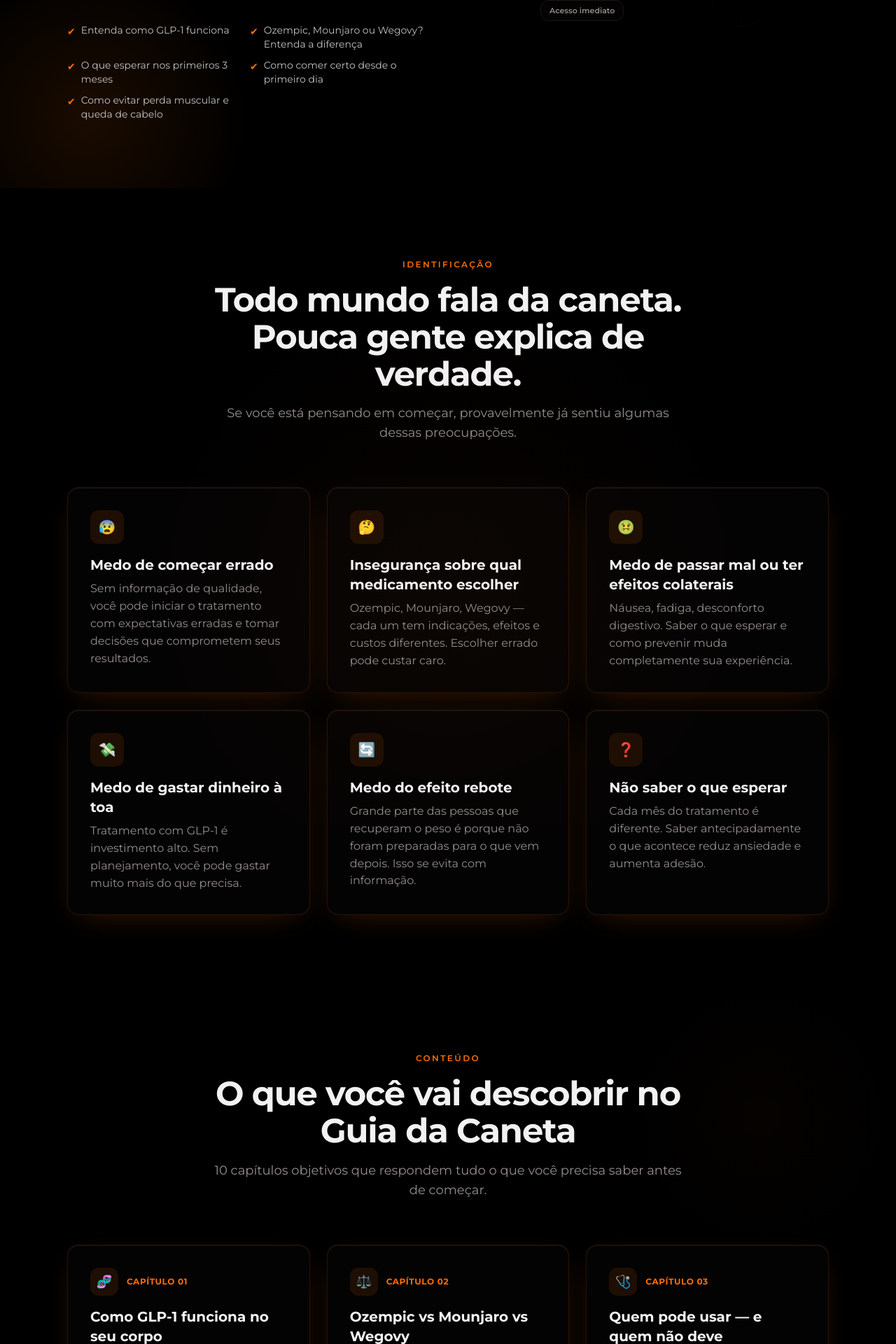
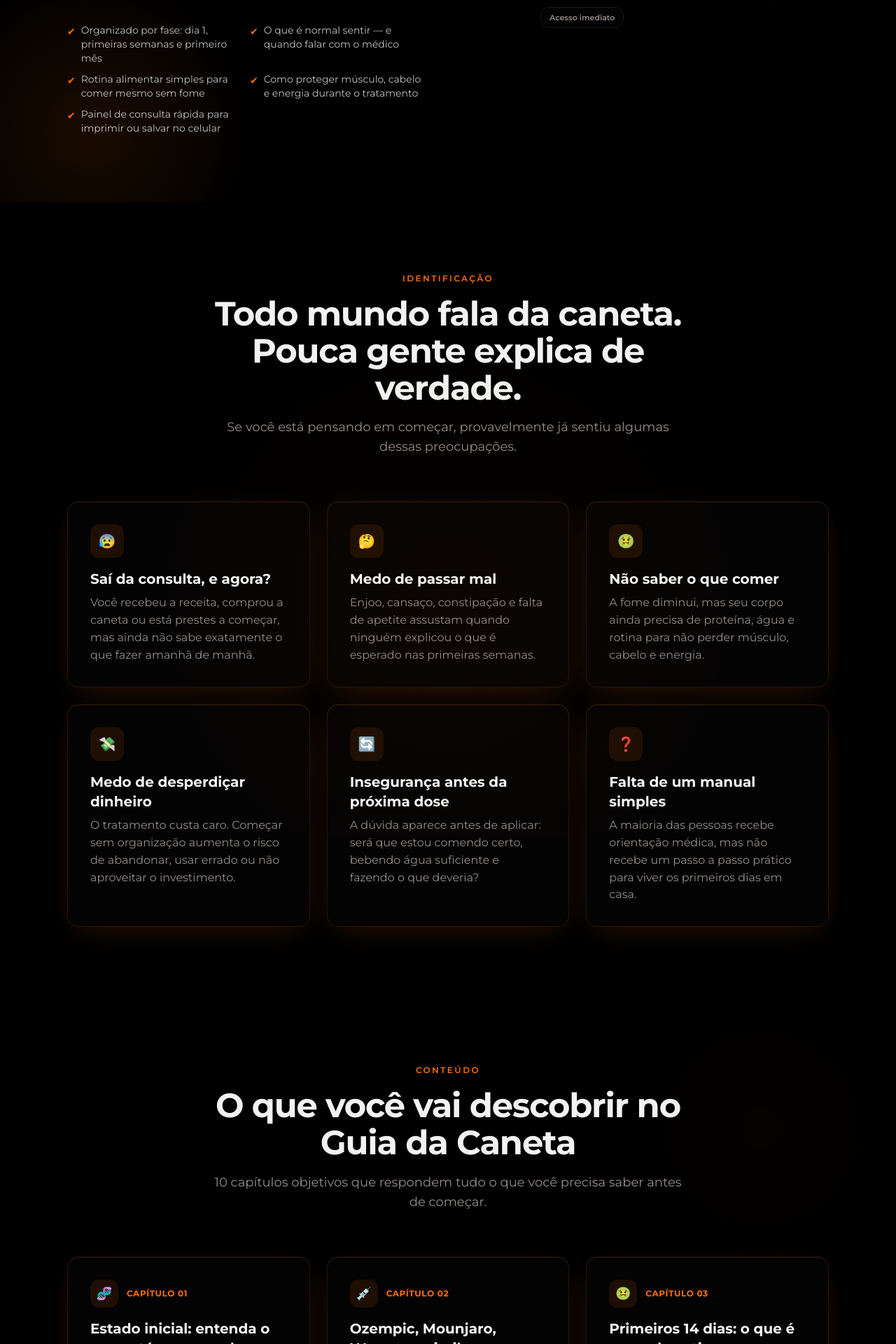
Before and after one commit to devpatrickfranco/guia-da-caneta, a React (Vite) app: page / in a window 1280 px wide. Shown: the part 735-2655 px from the top of the page at 70% size. Built offline with nearby package versions, Linux system fonts and the light colour scheme.

Commit message:
Add files via upload

```diff
--- a/src/constants/index.ts
+++ b/src/constants/index.ts
@@ -1,10 +1,10 @@
 export const SITE_CONFIG = {
-  name: 'Guia da Caneta',
+  name: 'Sistema Primeiras Semanas™',
   description:
-    'Tudo o que você precisa saber antes de começar a usar a caneta de emagrecimento — Ozempic, Mounjaro, Wegovy e similares.',
-  url: 'https://guiadacaneta.com.br',
-  ctaPrimary: 'Quero Acessar Agora',
-  ctaFinal: 'Quero Acessar o Guia da Caneta',
+    'O acompanhamento prático para quem começou ou está prestes a começar a caneta de emagrecimento — Ozempic, Mounjaro, Wegovy e similares.',
+  url: 'https://guiadacaneta.ellevo.marketing',
+  ctaPrimary: 'Quero meu sistema agora',
+  ctaFinal: 'Quero começar com segurança',
   priceFull: 'R$197',
   priceCurrent: 'R$27,00',
   priceParcelado: '6x de R$ 5,07',
@@ -13,43 +13,43 @@
 };
 
 export const HERO_BENEFITS = [
-  'Entenda como GLP-1 funciona',
-  'Ozempic, Mounjaro ou Wegovy? Entenda a diferença',
-  'O que esperar nos primeiros 3 meses',
-  'Como comer certo desde o primeiro dia',
-  'Como evitar perda muscular e queda de cabelo',
+  'Organizado por fase: dia 1, primeiras semanas e primeiro mês',
+  'O que é normal sentir — e quando falar com o médico',
+  'Rotina alimentar simples para comer mesmo sem fome',
+  'Como proteger músculo, cabelo e energia durante o tratamento',
+  'Painel de consulta rápida para imprimir ou salvar no celular',
 ];
 
 export const IDENTIFICATION_PAINS = [
   {
-    title: 'Medo de começar errado',
+    title: 'Saí da consulta, e agora?',
     description:
-      'Sem informação de qualidade, você pode iniciar o tratamento com expectativas erradas e tomar decisões que comprometem seus resultados.',
+      'Você recebeu a receita, comprou a caneta ou está prestes a começar, mas ainda não sabe exatamente o que fazer amanhã de manhã.',
   },
   {
-    title: 'Insegurança sobre qual medicamento escolher',
+    title: 'Medo de passar mal',
     description:
-      'Ozempic, Mounjaro, Wegovy — cada um tem indicações, efeitos e custos diferentes. Escolher errado pode custar caro.',
+      'Enjoo, cansaço, constipação e falta de apetite assustam quando ninguém explicou o que é esperado nas primeiras semanas.',
   },
   {
-    title: 'Medo de passar mal ou ter efeitos colaterais',
+    title: 'Não saber o que comer',
     description:
-      'Náusea, fadiga, desconforto digestivo. Saber o que esperar e como prevenir muda completamente sua experiência.',
+      'A fome diminui, mas seu corpo ainda precisa de proteína, água e rotina para não perder músculo, cabelo e energia.',
   },
   {
-    title: 'Medo de gastar dinheiro à toa',
+    title: 'Medo de desperdiçar dinheiro',
     description:
-      'Tratamento com GLP-1 é investimento alto. Sem planejamento, você pode gastar muito mais do que precisa.',
+      'O tratamento custa caro. Começar sem organização aumenta o risco de abandonar, usar errado ou não aproveitar o investimento.',
   },
   {
-    title: 'Medo do efeito rebote',
+    title: 'Insegurança antes da próxima dose',
     description:
-      'Grande parte das pessoas que recuperam o peso é porque não foram preparadas para o que vem depois. Isso se evita com informação.',
+      'A dúvida aparece antes de aplicar: será que estou comendo certo, bebendo água suficiente e fazendo o que deveria?',
   },
   {
-    title: 'Não saber o que esperar',
+    title: 'Falta de um manual simples',
     description:
-      'Cada mês do tratamento é diferente. Saber antecipadamente o que acontece reduz ansiedade e aumenta adesão.',
+      'A maioria das pessoas recebe orientação médica, mas não recebe um passo a passo prático para viver os primeiros dias em casa.',
   },
 ];
 
@@ -57,113 +57,113 @@
   {
     number: 1,
     icon: '🧬',
-    title: 'Como GLP-1 funciona no seu corpo',
-    description: 'Entenda o mecanismo de ação de forma simples e direta.',
+    title: 'Estado inicial: entenda o que está começando',
+    description: 'O mecanismo da caneta explicado de forma simples, sem linguagem médica complicada.',
   },
   {
     number: 2,
-    icon: '⚖️',
-    title: 'Ozempic vs Mounjaro vs Wegovy',
-    description: 'Diferenças, indicações e qual pode ser melhor para você.',
+    icon: '💉',
+    title: 'Ozempic, Mounjaro, Wegovy e similares',
+    description: 'Por que cada medicamento existe e por que a prescrição deve ser individual.',
   },
   {
     number: 3,
-    icon: '🩺',
-    title: 'Quem pode usar — e quem não deve',
-    description: 'Critérios de indicação, contraindicações e sinais de alerta.',
+    icon: '🤢',
+    title: 'Primeiros 14 dias: o que é normal sentir',
+    description: 'Enjoo, saciedade, cansaço, falta de apetite e sinais de alerta para falar com o médico.',
   },
   {
     number: 4,
-    icon: '📋',
-    title: 'Como conseguir prescrição médica',
-    description: 'O passo a passo para obter acompanhamento adequado.',
+    icon: '🥗',
+    title: 'Como comer sem perder músculo',
+    description: 'A regra da proteína primeiro e exemplos práticos para quem sente pouca fome.',
   },
   {
     number: 5,
-    icon: '💰',
-    title: 'Como economizar no tratamento',
-    description: 'Estratégias práticas para reduzir custos sem comprometer a qualidade.',
+    icon: '⚠️',
+    title: 'Os erros que travam o resultado',
+    description: 'Os deslizes mais comuns nas primeiras semanas e como evitar perda de tempo e dinheiro.',
   },
   {
     number: 6,
-    icon: '📅',
-    title: 'O que esperar nos primeiros meses',
-    description: 'Mês a mês: o que acontece no corpo, efeitos colaterais e adaptações.',
+    icon: '💪',
+    title: 'Protegendo cabelo e músculos',
+    description: 'Estratégias simples para reduzir flacidez, fraqueza, queda capilar e efeito rebote.',
   },
   {
     number: 7,
-    icon: '🥗',
-    title: 'Alimentação correta desde o primeiro dia',
-    description: 'O que comer e o que evitar para potencializar resultados.',
+    icon: '📅',
+    title: 'Rotina pronta para 7 dias',
+    description: 'Um modelo alimentar semanal para seguir sem precisar decidir tudo sozinha.',
   },
   {
     number: 8,
-    icon: '⚠️',
-    title: 'Os erros que travam resultados',
-    description: 'Equívocos comuns que sabotam o tratamento — e como evitá-los.',
+    icon: '🛒',
+    title: 'Lista de compras da semana',
+    description: 'Proteínas, vegetais, carboidratos de qualidade, frutas e itens úteis para a rotina.',
   },
   {
     number: 9,
-    icon: '💪',
-    title: 'Como proteger músculo e cabelo',
-    description: 'Estratégias nutricionais para evitar perda muscular e queda capilar.',
+    icon: '🍳',
+    title: 'Receitas para quem come pouco',
+    description: 'Ideias rápidas, proteicas e fáceis para dias de pouca fome ou enjoo.',
   },
   {
     number: 10,
-    icon: '📋',
-    title: 'Rotina prática pronta para seguir',
-    description: 'Um plano de ação simples para o dia a dia.',
+    icon: '📌',
+    title: 'Painel de consulta rápida',
+    description: 'Tabela de proteínas por porção e sinais de alerta para consultar quando precisar.',
   },
 ];
 
 export const ERROS = [
   {
-    title: 'Gastar dinheiro no medicamento errado',
+    title: 'Parar de comer porque perdeu a fome',
     description:
-      'Nem todo GLP-1 é igual. Pagar mais caro por um que não se adequa ao seu perfil é o erro mais comum e mais caro.',
+      'A balança pode até cair rápido, mas o preço pode ser perda muscular, fraqueza, queda de cabelo e efeito rebote.',
   },
   {
-    title: 'Aumentar dose cedo demais',
+    title: 'Aumentar dose antes da hora',
     description:
-      'Pressa para ver resultados leva a efeitos colaterais intensos e abandono precoce do tratamento.',
+      'Mais dose não significa mais resultado. Muitas vezes significa mais enjoo, mais desconforto e maior chance de abandonar.',
   },
   {
-    title: 'Perder massa muscular',
+    title: 'Não bater proteína mínima',
     description:
-      'Emagrecer sem preservar músculo compromete o metabolismo e aumenta o risco de recuperar o peso.',
+      'Proteína é o que ajuda a proteger músculo, cabelo, imunidade e firmeza enquanto o peso baixa.',
   },
   {
-    title: 'Comer errado durante o tratamento',
+    title: 'Ignorar água e constipação',
     description:
-      'Alimentação inadequada potencializa efeitos colaterais e reduz a eficácia do medicamento.',
+      'A caneta pode reduzir sede e apetite. Sem hidratação, enjoo, prisão de ventre e mal-estar ficam mais prováveis.',
   },
   {
-    title: 'Abandonar no primeiro enjoo',
+    title: 'Comparar sua dose com a de amigas',
     description:
-      'Desconforto inicial é normal e administrável. Desistir cedo significa jogar fora o investimento.',
+      'Cada prescrição considera histórico, exames e tolerância. Copiar dose ou trocar remédio por conta própria é risco real.',
   },
   {
-    title: 'Criar expectativas irreais',
+    title: 'Não saber quando pedir ajuda',
     description:
-      'Achar que a caneta faz tudo sozinha leva à frustração. Resultado sustentável exige preparo e informação.',
+      'Enjoo intenso, dor abdominal forte, constipação severa ou sintomas fora do padrão precisam de orientação médica.',
   },
 ];
 
 export const BONUS = [
   {
-    title: 'Lista de compras semanal',
+    title: 'Rotina de 7 dias para seguir',
     description:
-      'Um guia prático com os alimentos certos para cada fase do tratamento — organizado por semana.',
+      'Um modelo simples de refeições para as primeiras semanas, pensado para quem está com pouco apetite.',
   },
   {
-    title: 'Tabela de proteínas por porção',
+    title: 'Lista de compras pronta',
     description:
-      'Referência rápida para garantir a ingestão ideal de proteínas e proteger sua massa muscular.',
+      'Uma lista objetiva para montar a semana sem ficar perdida no mercado ou comprando itens aleatórios.',
   },
   {
-    title: '10 receitas proteicas para quem come pouco',
+    title: 'Painel de consulta rápida',
     description:
-      'Receitas práticas, rápidas e ricas em proteína, pensadas para quem sente saciedade precoce.',
+      'Tabela de proteínas por porção + sinais de alerta para consultar antes da próxima aplicação.',
   },
 ];
 
@@ -176,39 +176,39 @@
   {
     avatar: '/avatars/avatar1.jpg',
     name: 'Ana Clara S.',
-    text: 'O guia me deu segurança para começar o tratamento. Saber exatamente o que esperar em cada mês fez toda a diferença.',
+    text: 'Eu tinha saído da consulta com a receita, mas cheia de dúvidas. O sistema me mostrou o que olhar nos primeiros dias.',
     rating: 5,
   },
   {
     avatar: '/avatars/avatar2.jpg',
     name: 'Rafaela M.',
-    text: 'Comprei o guia antes de iniciar a caneta e foi a melhor decisão. Evitei erros que minhas amigas cometeram.',
+    text: 'A parte da proteína foi o que mais abriu minha cabeça. Eu estava comendo pouco demais achando que estava fazendo certo.',
     rating: 5,
   },
   {
     avatar: '/avatars/avatar3.jpg',
     name: 'Camila R.',
-    text: 'A parte de alimentação salvou meu tratamento. Perdi peso mantendo massa muscular — algo que eu não sabia que era possível.',
+    text: 'Gostei porque não é aula gigante. É direto: o que é normal, o que fazer hoje e quando falar com o médico.',
     rating: 5,
   },
   {
     avatar: '/avatars/avatar4.jpg',
     name: 'Juliana T.',
-    text: 'Claro, direto e sem enrolação. Exatamente o que eu precisava para tomar uma decisão informada.',
+    text: 'Salvei o painel no celular e consulto antes da aplicação. Me deixou muito mais segura nas primeiras semanas.',
     rating: 5,
   },
 ];
 
 export const FAQ = [
   {
-    question: 'Serve para iniciantes?',
+    question: 'Serve para quem já começou a caneta?',
     answer:
-      'Sim. O guia foi feito especialmente para quem está considerando começar e quer tomar uma decisão informada. Você não precisa ter nenhum conhecimento prévio sobre GLP-1 ou canetas de emagrecimento.',
+      'Sim. O Sistema Primeiras Semanas™ foi feito principalmente para quem começou agora, está nas primeiras doses ou acabou de sair da consulta com a receita e quer saber como se organizar.',
   },
   {
-    question: 'Preciso já estar tomando a caneta?',
+    question: 'Serve para Ozempic, Mounjaro, Wegovy e similares?',
     answer:
-      'Não. O guia é ideal tanto para quem está pensando em começar quanto para quem já começou e quer se sentir mais seguro e preparado.',
+      'Sim. O material aborda GLP-1 e medicamentos similares de forma educativa, com foco em rotina, alimentação, sintomas esperados, proteção muscular e sinais de alerta.',
   },
   {
     question: 'Como recebo acesso?',
@@ -223,11 +223,11 @@
   {
     question: 'Isso substitui consulta médica?',
     answer:
-      'Não. O guia tem caráter exclusivamente educativo. Todo tratamento com GLP-1 deve ser acompanhado por um médico prescritor. O guia serve para você chegar na consulta preparado e tomar melhores decisões.',
+      'Não. O sistema tem caráter exclusivamente educativo e informativo. Todo tratamento com GLP-1 deve ser acompanhado por um médico prescritor. O material serve para você chegar mais segura e organizada em cada consulta.',
   },
   {
-    question: 'Quanto tempo leva para ler?',
+    question: 'Quanto tempo leva para usar?',
     answer:
-      'A leitura completa leva cerca de 40 minutos. É dividido em capítulos objetivos que você pode consumir no seu ritmo.',
+      'Você não precisa ler tudo de uma vez. O material foi organizado por fase: vá direto ao módulo da sua situação atual ou consulte o painel rápido quando precisar.',
   },
 ];
```
